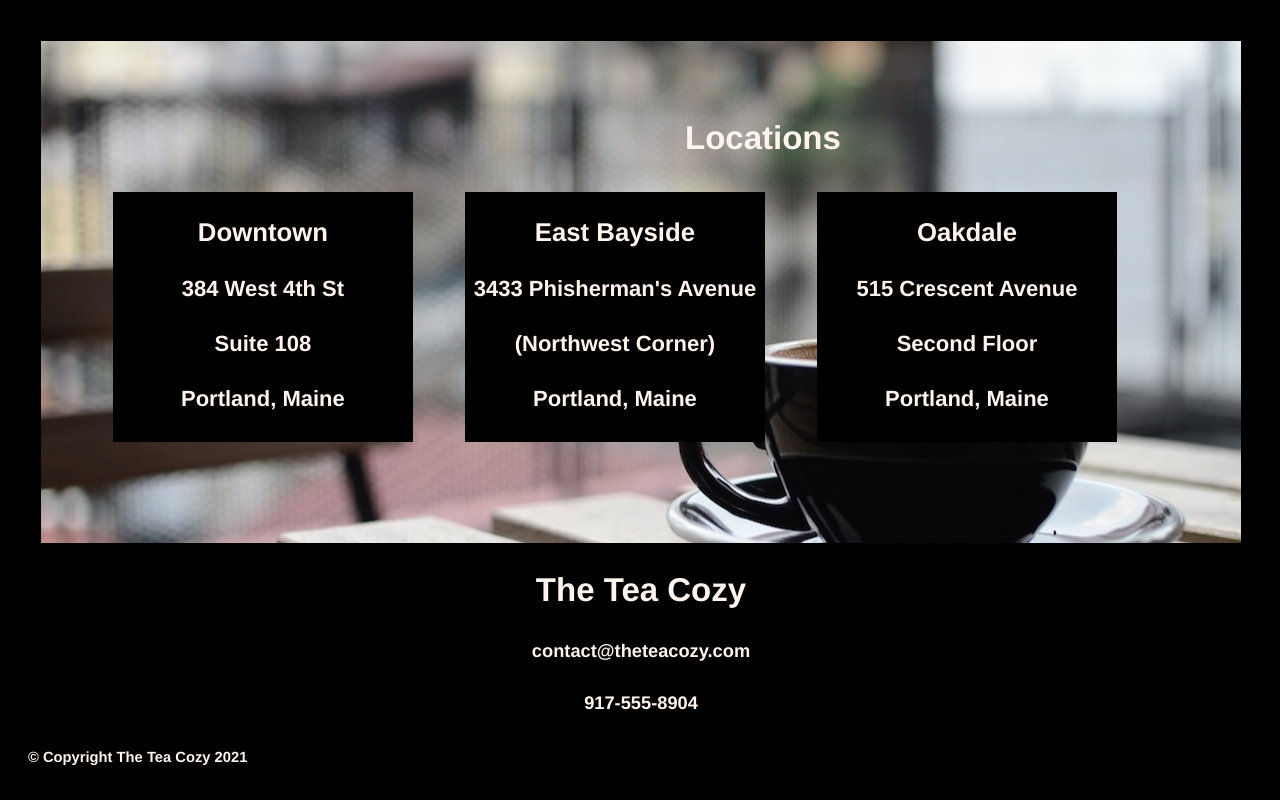
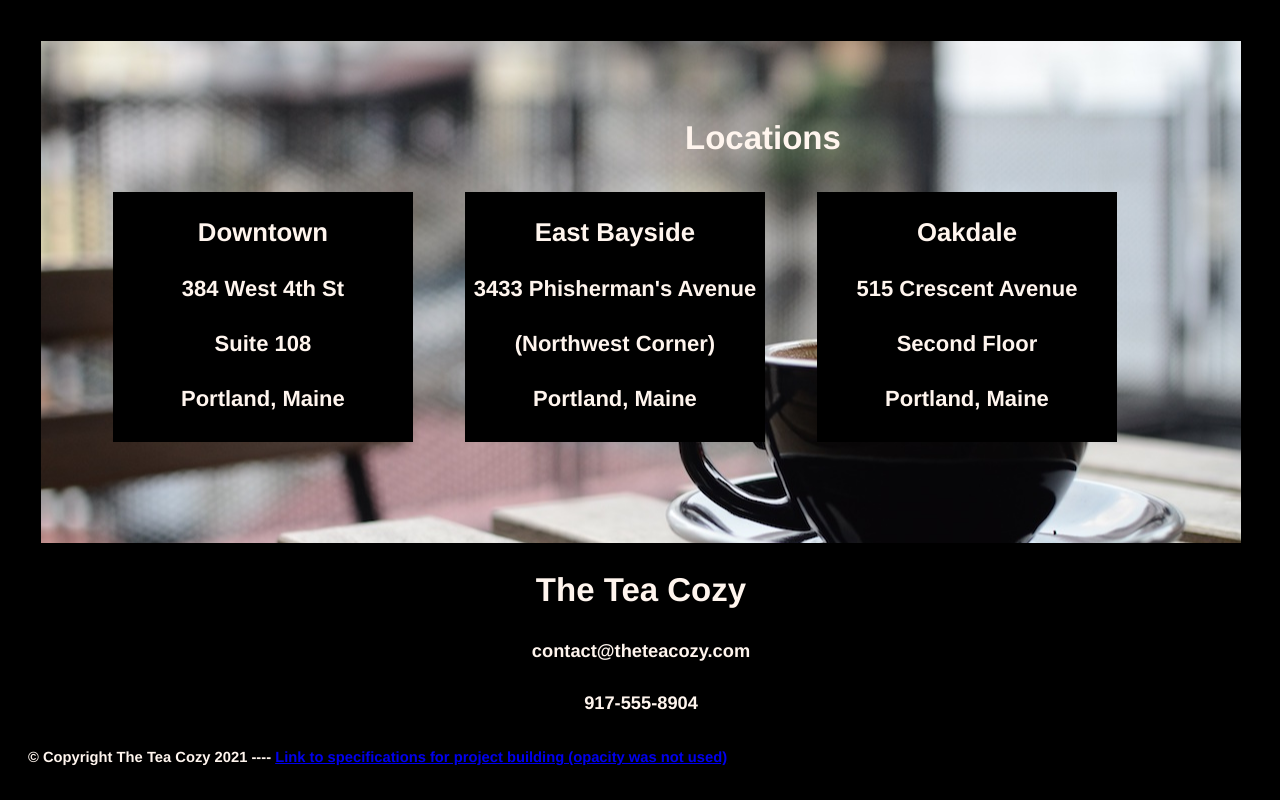
Before and after one commit to codingcalypso/codecademy-tea-cozy-project, a plain HTML site: page index.html in a window 1280 px wide. Shown: the part 1441-2241 px from the top of the page. Drawn offline with Linux system fonts and the light colour scheme.

Commit message:
Added spec's link in footer

```diff
--- a/index.html
+++ b/index.html
@@ -91,7 +91,13 @@
     </section>
     <footer>
       <div class="copyright-info">
-        <h6>&copy; Copyright The Tea Cozy 2021</h6>
+        <h6>
+          &copy; Copyright The Tea Cozy 2021 ----
+          <a href="/specspage.html" alt="Specifications Page" class="spec"
+            >Link to specifications for project building (opacity was not
+            used)</a
+          >
+        </h6>
       </div>
     </footer>
   </body>
--- a/styles.css
+++ b/styles.css
@@ -109,3 +109,7 @@ section {
   float: left;
   margin-left: 20px;
 }
+.spec a,a:hover,a:active,a:visited {
+  text-decoration: underline;
+  color: #888888;
+}
```
Also changed, not shown: specspage.html (added, +12 -0 lines).
